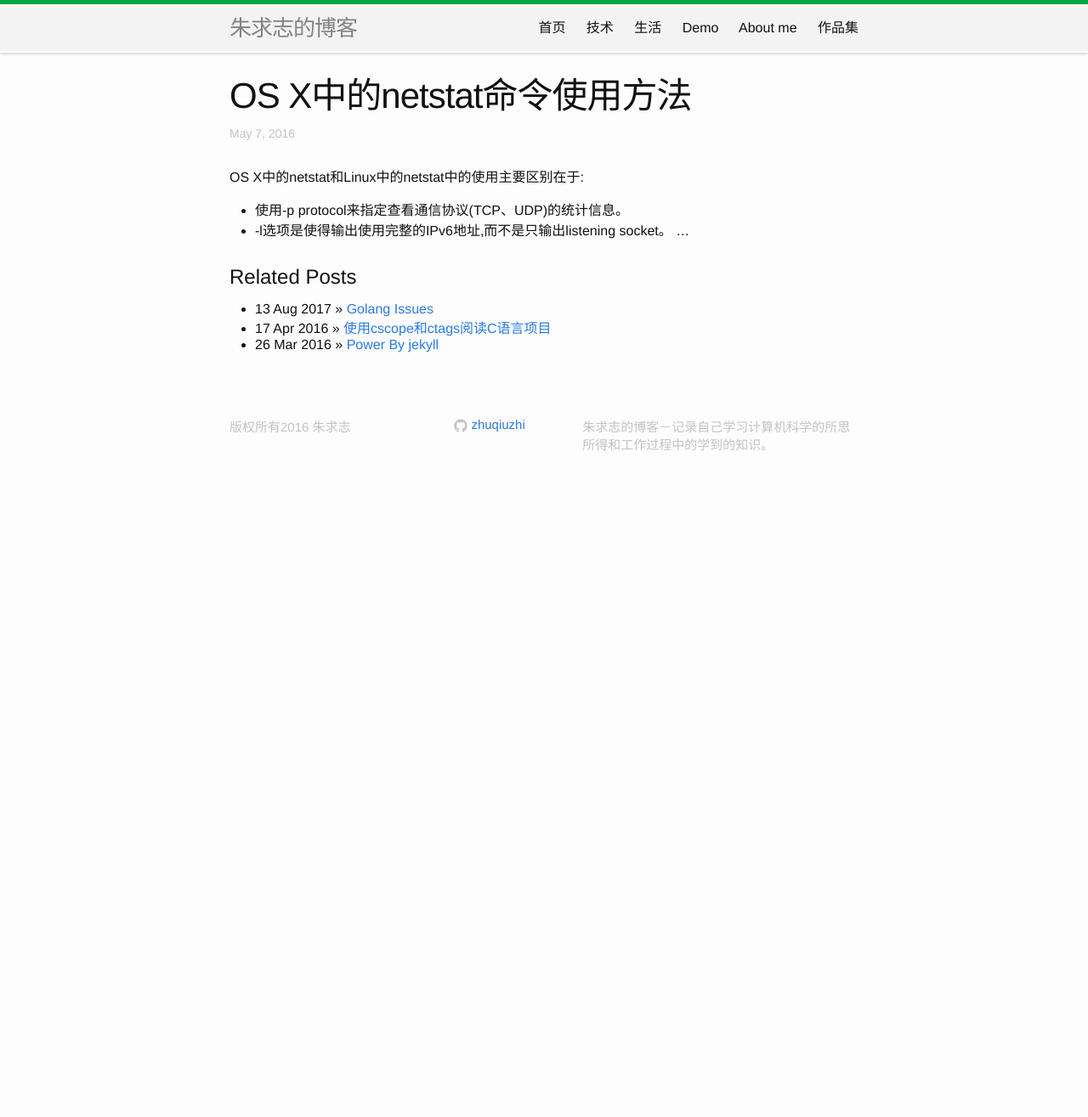
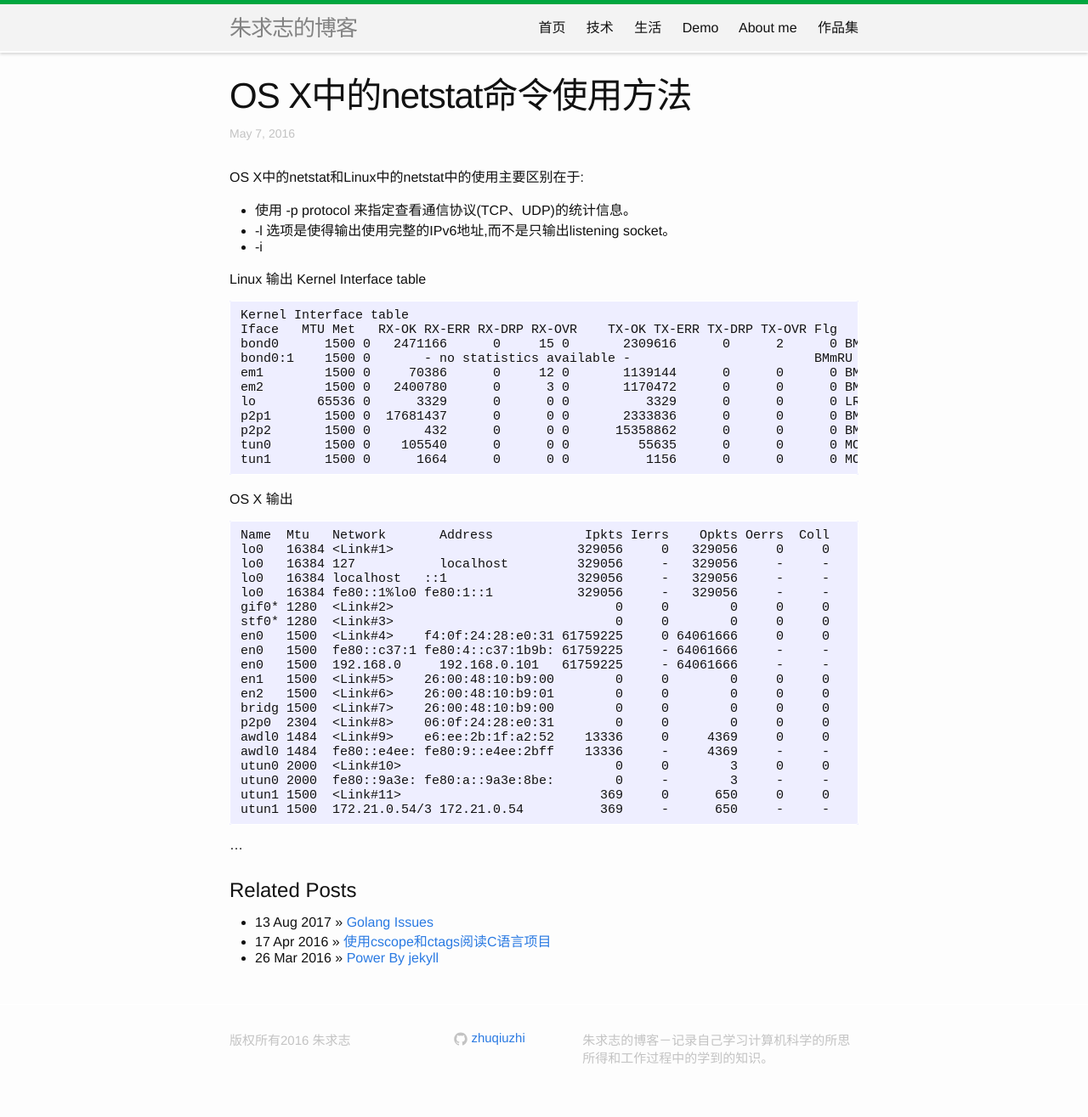
Before and after one commit to zhuqiuzhi/zhuqiuzhi.github.io, a Jekyll site: the page built from _posts/2016-05-07-netstat-in-Mac.markdown, in a window 1280 px wide. Shown: the whole page at 85% size. Built offline with Jekyll 4.4.1, drawn with Linux system fonts in a browser that asks for light colours; before the commit the page ends 900 px from its top, so only the background shows below that.

Commit message:
update netstat

````diff
--- a/_posts/2016-05-07-netstat-in-Mac.markdown
+++ b/_posts/2016-05-07-netstat-in-Mac.markdown
@@ -4,6 +4,46 @@ title: OS X中的netstat命令使用方法
 categories: Tools
 ---
 OS X中的netstat和Linux中的netstat中的使用主要区别在于:
-* 使用-p protocol来指定查看通信协议(TCP、UDP)的统计信息。
-* -l选项是使得输出使用完整的IPv6地址,而不是只输出listening socket。
+* 使用 -p protocol 来指定查看通信协议(TCP、UDP)的统计信息。
+* -l 选项是使得输出使用完整的IPv6地址,而不是只输出listening socket。
+* -i
+
+Linux 输出 Kernel Interface table
+```
+Kernel Interface table
+Iface   MTU Met   RX-OK RX-ERR RX-DRP RX-OVR    TX-OK TX-ERR TX-DRP TX-OVR Flg
+bond0      1500 0   2471166      0     15 0       2309616      0      2      0 BMmRU
+bond0:1    1500 0       - no statistics available -                        BMmRU
+em1        1500 0     70386      0     12 0       1139144      0      0      0 BMsRU
+em2        1500 0   2400780      0      3 0       1170472      0      0      0 BMsRU
+lo        65536 0      3329      0      0 0          3329      0      0      0 LRU
+p2p1       1500 0  17681437      0      0 0       2333836      0      0      0 BMRU
+p2p2       1500 0       432      0      0 0      15358862      0      0      0 BMRU
+tun0       1500 0    105540      0      0 0         55635      0      0      0 MOPRU
+tun1       1500 0      1664      0      0 0          1156      0      0      0 MOPRU
+```
+
+OS X 输出
+```
+Name  Mtu   Network       Address            Ipkts Ierrs    Opkts Oerrs  Coll
+lo0   16384 <Link#1>                        329056     0   329056     0     0
+lo0   16384 127           localhost         329056     -   329056     -     -
+lo0   16384 localhost   ::1                 329056     -   329056     -     -
+lo0   16384 fe80::1%lo0 fe80:1::1           329056     -   329056     -     -
+gif0* 1280  <Link#2>                             0     0        0     0     0
+stf0* 1280  <Link#3>                             0     0        0     0     0
+en0   1500  <Link#4>    f4:0f:24:28:e0:31 61759225     0 64061666     0     0
+en0   1500  fe80::c37:1 fe80:4::c37:1b9b: 61759225     - 64061666     -     -
+en0   1500  192.168.0     192.168.0.101   61759225     - 64061666     -     -
+en1   1500  <Link#5>    26:00:48:10:b9:00        0     0        0     0     0
+en2   1500  <Link#6>    26:00:48:10:b9:01        0     0        0     0     0
+bridg 1500  <Link#7>    26:00:48:10:b9:00        0     0        0     0     0
+p2p0  2304  <Link#8>    06:0f:24:28:e0:31        0     0        0     0     0
+awdl0 1484  <Link#9>    e6:ee:2b:1f:a2:52    13336     0     4369     0     0
+awdl0 1484  fe80::e4ee: fe80:9::e4ee:2bff    13336     -     4369     -     -
+utun0 2000  <Link#10>                            0     0        3     0     0
+utun0 2000  fe80::9a3e: fe80:a::9a3e:8be:        0     -        3     -     -
+utun1 1500  <Link#11>                          369     0      650     0     0
+utun1 1500  172.21.0.54/3 172.21.0.54          369     -      650     -     -
+```
 ...
````
